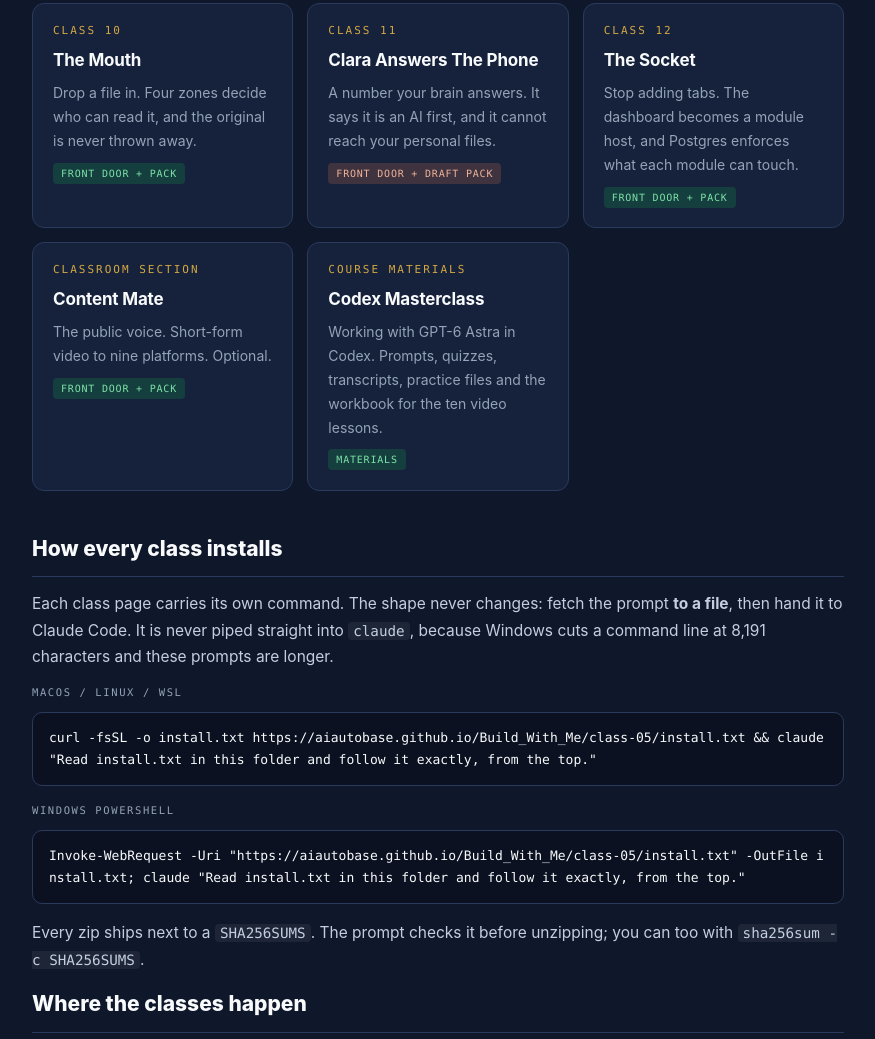
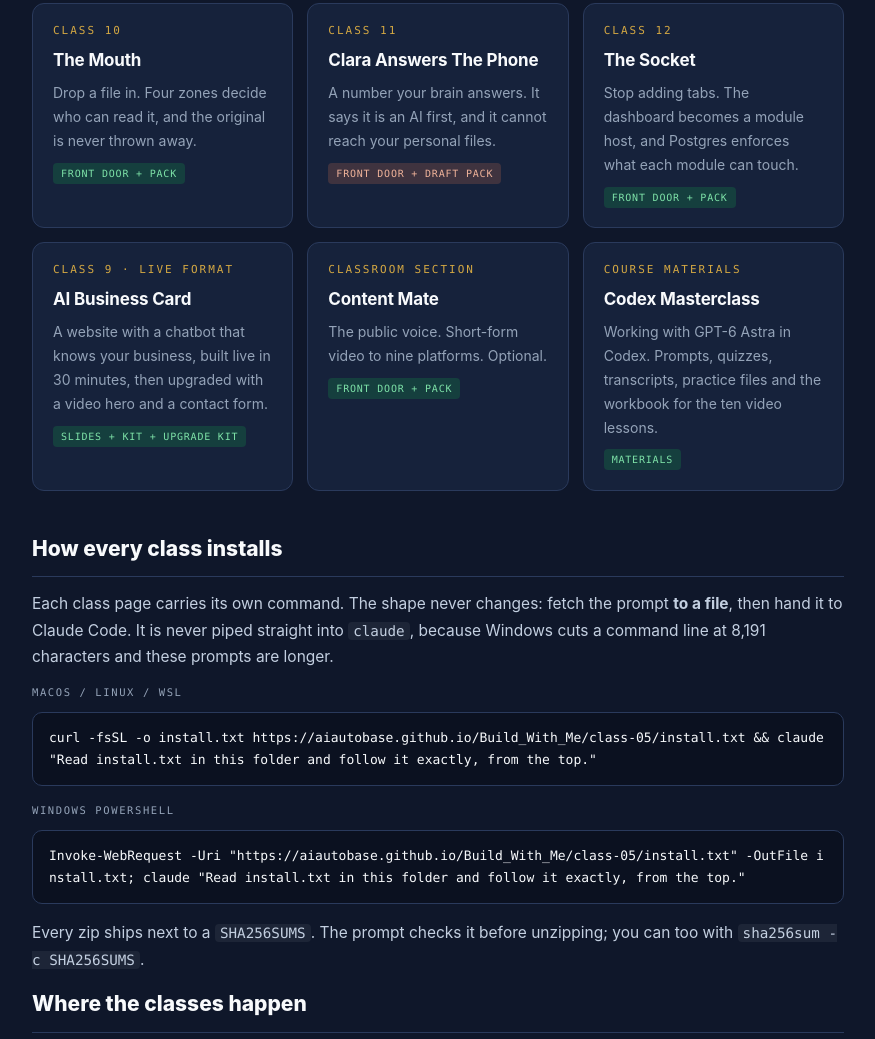
Before and after one commit to AIAutoBase/Build_With_Me, a plain HTML site: page index.html in a window 1280 px wide. Shown: the part 1047-2086 px from the top of the page, without its empty margins (202-1077 px from the left). Drawn offline with Linux system fonts and the light colour scheme.

Commit message:
Link AI Business Card from the home page and README
Co-Authored-By: Claude Sonnet 5.5 <noreply@anthropic.com>

```diff
--- a/index.html
+++ b/index.html
@@ -63,6 +63,7 @@
     <a class="card" href="class-10/"><div class="num">Class 10</div><h3>The Mouth</h3><p>Drop a file in. Four zones decide who can read it, and the original is never thrown away.</p><span class="tag live">Front door + pack</span></a>
     <a class="card" href="class-11/"><div class="num">Class 11</div><h3>Clara Answers The Phone</h3><p>A number your brain answers. It says it is an AI first, and it cannot reach your personal files.</p><span class="tag draft">Front door + DRAFT pack</span></a>
     <a class="card" href="class-12/"><div class="num">Class 12</div><h3>The Socket</h3><p>Stop adding tabs. The dashboard becomes a module host, and Postgres enforces what each module can touch.</p><span class="tag live">Front door + pack</span></a>
+    <a class="card" href="ai-business-card/"><div class="num">Class 9 · live format</div><h3>AI Business Card</h3><p>A website with a chatbot that knows your business, built live in 30 minutes, then upgraded with a video hero and a contact form.</p><span class="tag live">Slides + kit + upgrade kit</span></a>
     <a class="card" href="content-mate/"><div class="num">Classroom section</div><h3>Content Mate</h3><p>The public voice. Short-form video to nine platforms. Optional.</p><span class="tag live">Front door + pack</span></a>
     <a class="card" href="codex-masterclass/"><div class="num">Course materials</div><h3>Codex Masterclass</h3><p>Working with GPT-6 Astra in Codex. Prompts, quizzes, transcripts, practice files and the workbook for the ten video lessons.</p><span class="tag live">Materials</span></a>
   </div>
```
Also changed, not shown: 1 other file.
